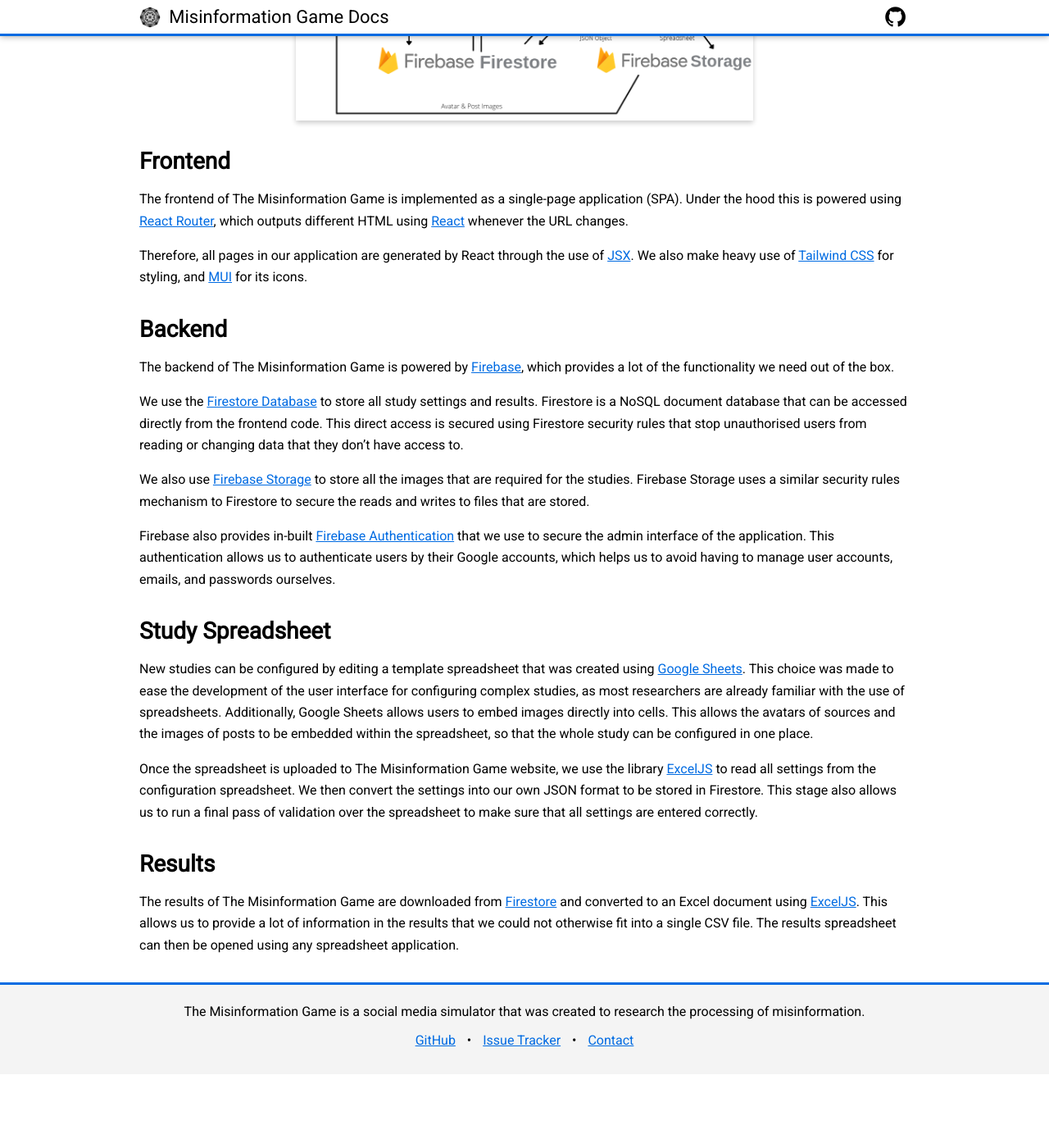
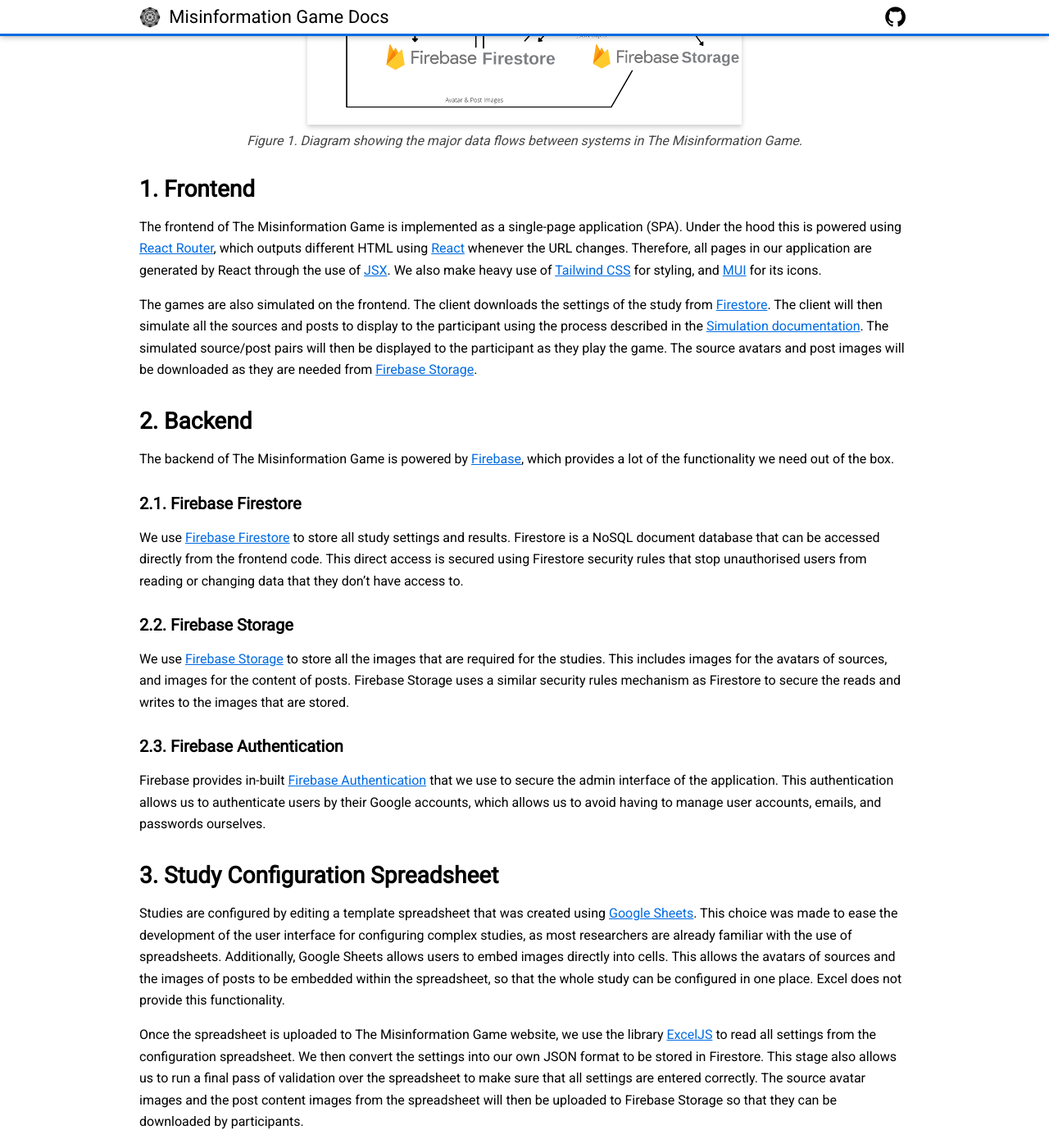
Before and after one commit to beekewardin/themisinformationgame.github.io, a Jekyll site: the page built from TechnicalOverview.md, in a window 1280 px wide and 1400 px high, scrolled down 505 px. Shown: the whole window at 82% size. Built offline with Jekyll 4.4.1, drawn with Linux system fonts in a browser that asks for light colours; nearby versions of some CDN libraries; our own code applies the rules of GitHub Pages for plain Markdown files; before the commit the page ends 1815 px from its top, so only the background shows below that; some of the changed text lies outside the part shown.

Commit message:
Update the 'Technical Overview' documentation, & code formatting change in home

```diff
--- a/TechnicalOverview.md
+++ b/TechnicalOverview.md
@@ -1,33 +1,44 @@
 ---
 title: Technical Overview
 showPath: true
-showBackToTop: false
+showBackToTop: true
 ---
 
-# Technical Overview
+<h1 id="intro">
+    Technical Overview
+</h1>
 
 This document provides an overview of the technical
 implementation of this project. This mainly focuses
-on outlining the different tools that we use and
-why.
+on outlining the different tools and libraries that
+we use and why.
 
 The Misinformation Game was built using
 [Create React App](https://create-react-app.dev/), with
 [Google Firebase](https://firebase.google.com/) to provide
-its hosting and backend. The following diagram gives an overview
-of our system architecture by displaying the data flows through
-the application.
+its hosting and backend. The diagram in [Figure 1](#fig1) gives
+a broad overview of our system architecture by displaying the
+major data flows through the application.
 
-![Data Flows](diagrams/data-flows.png)
+<figure id="fig1">
+    <img src="diagrams/data-flows.png" alt="figure 1" height="757" />
+    <figcaption>
+        <a href="#fig1">Figure 1.</a> Diagram showing the major data flows
+        between systems in The Misinformation Game.
+    </figcaption>
+</figure>
 
 
-## Frontend
+
+<h2 id="frontend">
+    1. Frontend
+</h2>
+
 The frontend of The Misinformation Game is implemented as
 a single-page application (SPA). Under the hood this is
 powered using [React Router](https://reactrouter.com/),
 which outputs different HTML using
 [React](https://reactjs.org/) whenever the URL changes.
-
 Therefore, all pages in our application are generated
 by React through the use of
 [JSX](https://reactjs.org/docs/introducing-jsx.html).
@@ -35,14 +46,33 @@
 [Tailwind CSS](https://tailwindcss.com/) for styling,
 and [MUI](https://mui.com/) for its icons.
 
+The games are also simulated on the frontend. The client
+downloads the settings of the study from
+[Firestore](https://firebase.google.com/docs/firestore).
+The client will then simulate all the sources and posts
+to display to the participant using the process described
+in the [Simulation documentation](/Simulation). The
+simulated source/post pairs will then be displayed to
+the participant as they play the game. The source avatars
+and post images will be downloaded as they are needed from
+[Firebase Storage](https://firebase.google.com/docs/storage).
 
-## Backend
+
+
+<h2 id="backend">
+    2. Backend
+</h2>
+
 The backend of The Misinformation Game is powered by
 [Firebase](https://firebase.google.com/), which provides
 a lot of the functionality we need out of the box.
 
-We use the
-[Firestore Database](https://firebase.google.com/docs/firestore)
+<h3 id="firebase-firestore">
+    2.1. Firebase Firestore
+</h3>
+
+We use
+[Firebase Firestore](https://firebase.google.com/docs/firestore)
 to store all study settings and results. Firestore is
 a NoSQL document database that can be accessed directly
 from the frontend code. This direct access is secured
@@ -50,23 +80,36 @@
 users from reading or changing data that they don't have
 access to.
 
-We also use
+<h3 id="firebase-storage">
+    2.2. Firebase Storage
+</h3>
+
+We use
 [Firebase Storage](https://firebase.google.com/docs/storage)
 to store all the images that are required for the studies.
-Firebase Storage uses a similar security rules mechanism
-to Firestore to secure the reads and writes to files
-that are stored.
+This includes images for the avatars of sources, and images
+for the content of posts. Firebase Storage uses a similar
+security rules mechanism as Firestore to secure the reads
+and writes to the images that are stored.
 
-Firebase also provides in-built
+<h3 id="firebase-auth">
+    2.3. Firebase Authentication
+</h3>
+
+Firebase provides in-built
 [Firebase Authentication](https://firebase.google.com/docs/auth)
 that we use to secure the admin interface of the application.
 This authentication allows us to authenticate users by their
-Google accounts, which helps us to avoid having to manage
+Google accounts, which allows us to avoid having to manage
 user accounts, emails, and passwords ourselves.
 
 
-## Study Spreadsheet
-New studies can be configured by editing a template
+
+<h2 id="study-config-spreadsheet">
+    3. Study Configuration Spreadsheet
+</h2>
+
+Studies are configured by editing a template
 spreadsheet that was created using
 [Google Sheets](https://www.google.com.au/sheets/about/).
 This choice was made to ease the development of the user
@@ -76,7 +119,8 @@
 to embed images directly into cells. This allows the
 avatars of sources and the images of posts to be embedded
 within the spreadsheet, so that the whole study can
-be configured in one place.
+be configured in one place. Excel does not provide this
+functionality.
 
 Once the spreadsheet is uploaded to The Misinformation
 Game website, we use the library
@@ -86,15 +130,22 @@
 JSON format to be stored in Firestore. This stage also
 allows us to run a final pass of validation over the
 spreadsheet to make sure that all settings are entered
-correctly.
+correctly. The source avatar images and the post content
+images from the spreadsheet will then be uploaded to
+Firebase Storage so that they can be downloaded by
+participants.
 
 
-## Results
+
+<h2 id="results">
+    4. Generation of Results
+</h2>
+
 The results of The Misinformation Game are downloaded from
 [Firestore](https://firebase.google.com/docs/firestore)
-and converted to an Excel document using
+as JSON, and converted to an Excel document using
 [ExcelJS](https://github.com/exceljs/exceljs). This allows
 us to provide a lot of information in the results that
 we could not otherwise fit into a single CSV file. The
-results spreadsheet can then be opened using any
-spreadsheet application.
+results spreadsheet can be opened using any spreadsheet
+application.
```
Also changed, not shown: Home.md (+1 -0 lines), diagrams/data-flows.png.
